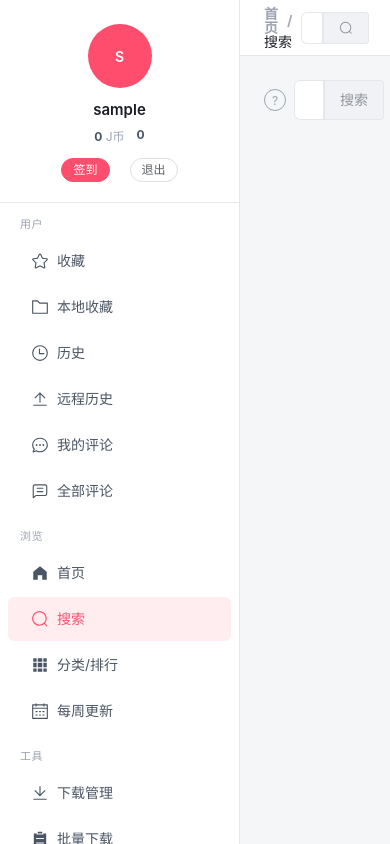
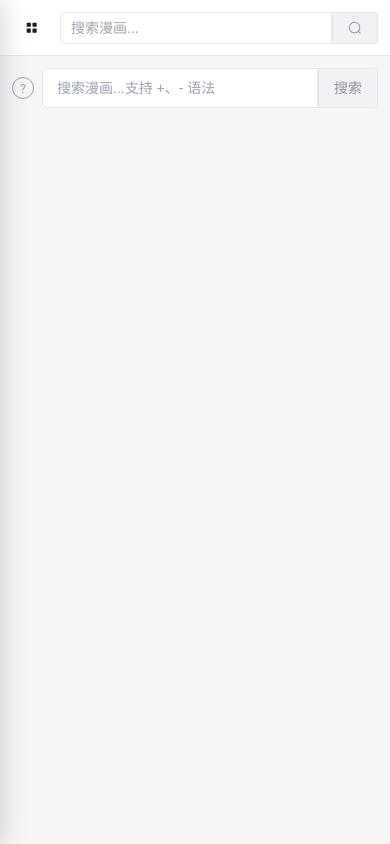
Before and after one commit to Mogvl/JM-Web, a Vue app in the folder web/: page /search in a window 390 px wide. Built offline with nearby package versions, Linux system fonts and the light colour scheme; sample sign-in values are in the browser's storage.

Commit message:
UI: mobile responsive - drawer sidebar, adaptive grid, stacked detail

```diff
--- a/web/src/App.vue
+++ b/web/src/App.vue
@@ -1,7 +1,10 @@
 <template>
   <div class="app-shell" v-if="!isLogin">
+    <!-- 移动端遮罩 -->
+    <div v-if="sidebarOpen" class="overlay" @click="sidebarOpen = false"></div>
+
     <!-- 左侧导航栏 -->
-    <aside class="sidebar">
+    <aside :class="['sidebar', sidebarOpen && 'open']">
       <div class="user-section">
         <el-avatar :size="64" :src="userInfo.avatar || ''" class="user-avatar">
           {{ username.charAt(0).toUpperCase() }}
@@ -17,7 +20,7 @@
         </div>
       </div>
 
-      <nav class="nav-menu">
+      <nav class="nav-menu" @click="onNavClick">
         <el-menu :default-active="$route.path" router>
           <el-menu-item-group>
             <template #title>用户</template>
@@ -53,7 +56,8 @@
     <!-- 右侧内容区 -->
     <main class="main-area">
       <header class="top-bar">
-        <el-breadcrumb separator="/">
+        <button class="menu-toggle" @click="sidebarOpen = true"><el-icon><Menu /></el-icon></button>
+        <el-breadcrumb separator="/" class="breadcrumb">
           <el-breadcrumb-item :to="{ path: '/' }">首页</el-breadcrumb-item>
           <el-breadcrumb-item v-if="$route.meta.title">{{ $route.meta.title }}</el-breadcrumb-item>
         </el-breadcrumb>
@@ -73,15 +77,16 @@
 </template>
 
 <script setup>
-import { ref, computed, onMounted } from 'vue'
+import { ref, computed, watch } from 'vue'
 import { useRouter, useRoute } from 'vue-router'
-import { Star, Clock, ChatDotRound, ChatLineSquare, HomeFilled, Search, Grid, Calendar, Download, FolderOpened, Setting, QuestionFilled, Connection, MagicStick, Upload, Folder, List, FullScreen } from '@element-plus/icons-vue'
+import { Star, Clock, ChatDotRound, ChatLineSquare, HomeFilled, Search, Grid, Calendar, Download, FolderOpened, Setting, QuestionFilled, Connection, MagicStick, Upload, Folder, List, FullScreen, Menu } from '@element-plus/icons-vue'
 import { sign } from './api'
 import { ElMessage } from 'element-plus'
 
 const router = useRouter()
 const route = useRoute()
 const searchQuery = ref('')
+const sidebarOpen = ref(false)
 const username = ref(localStorage.getItem('username') || '游客')
 const userInfo = ref({
   coins: parseInt(localStorage.getItem('coins') || '0'),
@@ -96,14 +101,16 @@ const doSearch = () => {
   if (searchQuery.value.trim()) router.push({ path: '/search', query: { q: searchQuery.value.trim() } })
 }
 
+const onNavClick = () => { sidebarOpen.value = false }
+
 const handleSign = async () => {
   try { await sign(); ElMessage.success('签到成功') } catch (e) { ElMessage.error('签到失败') }
 }
 
-const handleLogout = () => {
-  localStorage.clear()
-  router.push('/login')
-}
+const handleLogout = () => { localStorage.clear(); router.push('/login') }
+
+// 路由变化时关闭侧边栏
+watch(() => route.path, () => { sidebarOpen.value = false })
 </script>
 
 <style scoped>
@@ -114,7 +121,15 @@ const handleLogout = () => {
 .user-stats b { color: var(--text-secondary); }
 .user-actions { margin-top: 14px; display: flex; justify-content: center; gap: 8px; }
 .nav-menu { flex: 1; overflow-y: auto; padding-bottom: 16px; }
-.top-bar { height: 56px; padding: 0 24px; display: flex; align-items: center; justify-content: space-between; background: var(--bg-surface); border-bottom: 1px solid var(--border); flex-shrink: 0; }
-.search-wrap { width: 320px; }
+.top-bar { height: 56px; padding: 0 24px; display: flex; align-items: center; gap: 12px; background: var(--bg-surface); border-bottom: 1px solid var(--border); flex-shrink: 0; }
+.breadcrumb { flex-shrink: 0; }
+.search-wrap { flex: 1; max-width: 320px; margin-left: auto; }
 .content-area { flex: 1; overflow-y: auto; padding: 24px; }
+
+@media (max-width: 768px) {
+  .top-bar { padding: 0 12px; gap: 8px; }
+  .breadcrumb { display: none; }
+  .search-wrap { max-width: none; margin-left: 0; }
+  .content-area { padding: 12px; }
+}
 </style>
--- a/web/src/styles/design.css
+++ b/web/src/styles/design.css
@@ -82,3 +82,31 @@ body {
 
 .comic-grid { display: grid; grid-template-columns: repeat(auto-fill, minmax(160px, 1fr)); gap: 16px; }
 .loading-state, .empty-state { text-align: center; padding: 80px 0; color: var(--text-muted); font-size: 14px; }
+
+/* Mobile menu button */
+.menu-toggle { display: none; }
+
+/* Responsive */
+@media (max-width: 768px) {
+  .sidebar { position: fixed; left: 0; top: 0; bottom: 0; z-index: 1000; transform: translateX(-100%); transition: transform 0.3s ease; box-shadow: 4px 0 24px rgba(0,0,0,0.15); }
+  .sidebar.open { transform: translateX(0); }
+  .menu-toggle { display: inline-flex; align-items: center; justify-content: center; width: 40px; height: 40px; border: none; background: transparent; color: var(--text-primary); cursor: pointer; border-radius: var(--radius-sm); }
+  .menu-toggle:hover { background: var(--bg-hover); }
+  .overlay { position: fixed; inset: 0; background: rgba(0,0,0,0.4); z-index: 999; }
+  .top-bar { padding: 0 12px; }
+  .search-wrap { flex: 1; max-width: none; }
+  .content-area { padding: 12px; }
+  .comic-grid { grid-template-columns: repeat(auto-fill, minmax(110px, 1fr)); gap: 10px; }
+  .comic-card img { height: 150px; }
+  .comic-card .card-title { padding: 6px 8px; font-size: 12px; }
+  .comic-card .card-author { padding: 0 8px 6px; font-size: 11px; }
+  .user-section { padding: 16px 12px; }
+  .nav-menu .el-menu-item { margin: 2px 4px; }
+}
+
+@media (max-width: 480px) {
+  .comic-grid { grid-template-columns: repeat(3, 1fr); gap: 8px; }
+  .comic-card img { height: 130px; }
+  .week-select { width: 100%; }
+  .week-header { flex-direction: column; align-items: stretch; gap: 8px; }
+}
--- a/web/src/views/Comic.vue
+++ b/web/src/views/Comic.vue
@@ -94,6 +94,16 @@ const readFirst = () => { if (chapters.value.length) router.push(`/read/${route.
 .tags { display: flex; flex-wrap: wrap; gap: 8px; margin-bottom: 16px; }
 .desc { font-size: 14px; color: var(--text-secondary); line-height: 1.7; margin-bottom: 24px; max-height: 120px; overflow-y: auto; }
 .actions { display: flex; gap: 12px; flex-wrap: wrap; }
+
+@media (max-width: 768px) {
+  .detail-header { flex-direction: column; gap: 16px; align-items: center; text-align: center; }
+  .cover { width: 180px; height: 240px; }
+  .info { width: 100%; text-align: left; }
+  .title { font-size: 20px; }
+  .meta-row { justify-content: center; }
+  .tags { justify-content: center; }
+  .actions { justify-content: center; }
+}
 .section { margin-bottom: 32px; }
 .section-title { font-size: 18px; font-weight: 600; color: var(--text-primary); margin-bottom: 16px; display: flex; align-items: center; gap: 8px; }
 .count { font-size: 13px; color: var(--text-muted); font-weight: 400; }
```
